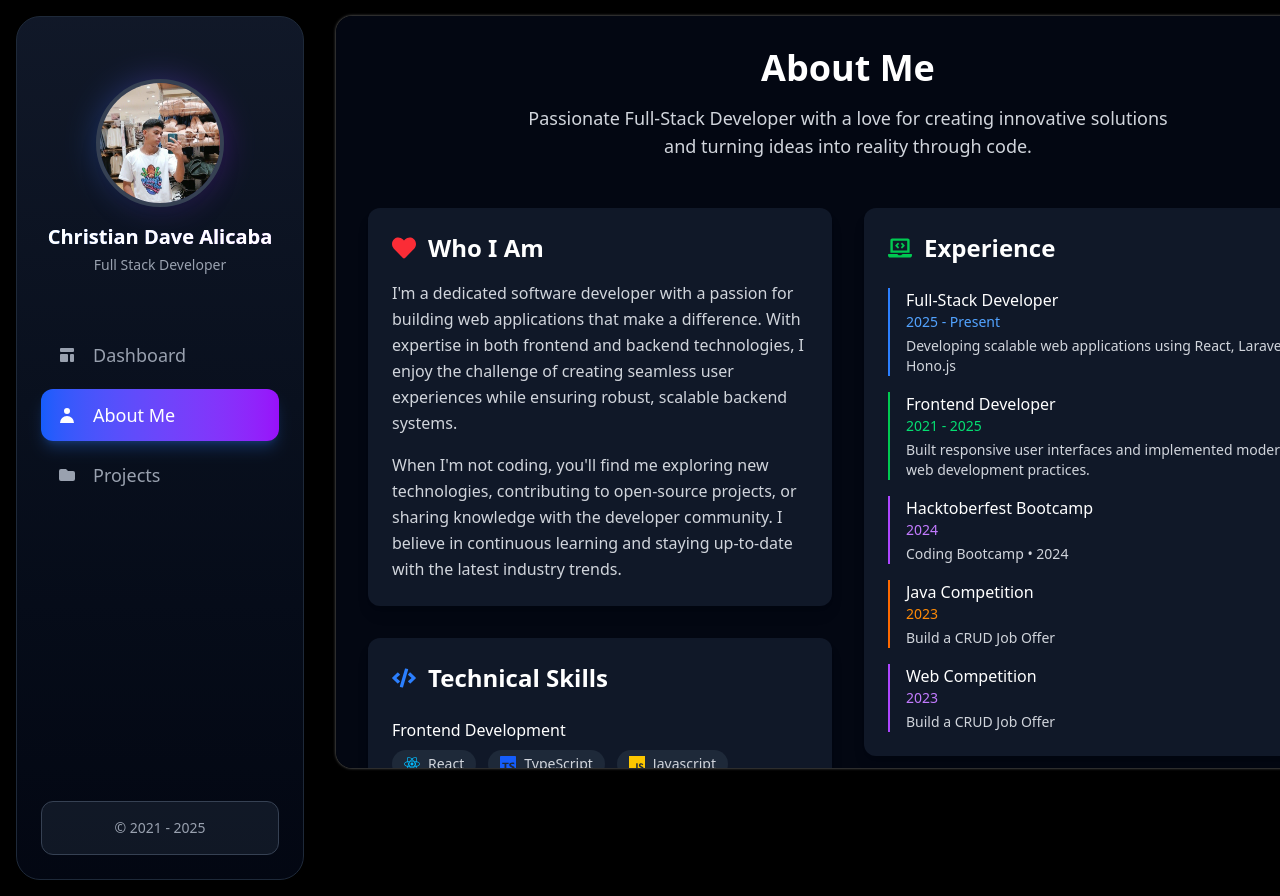
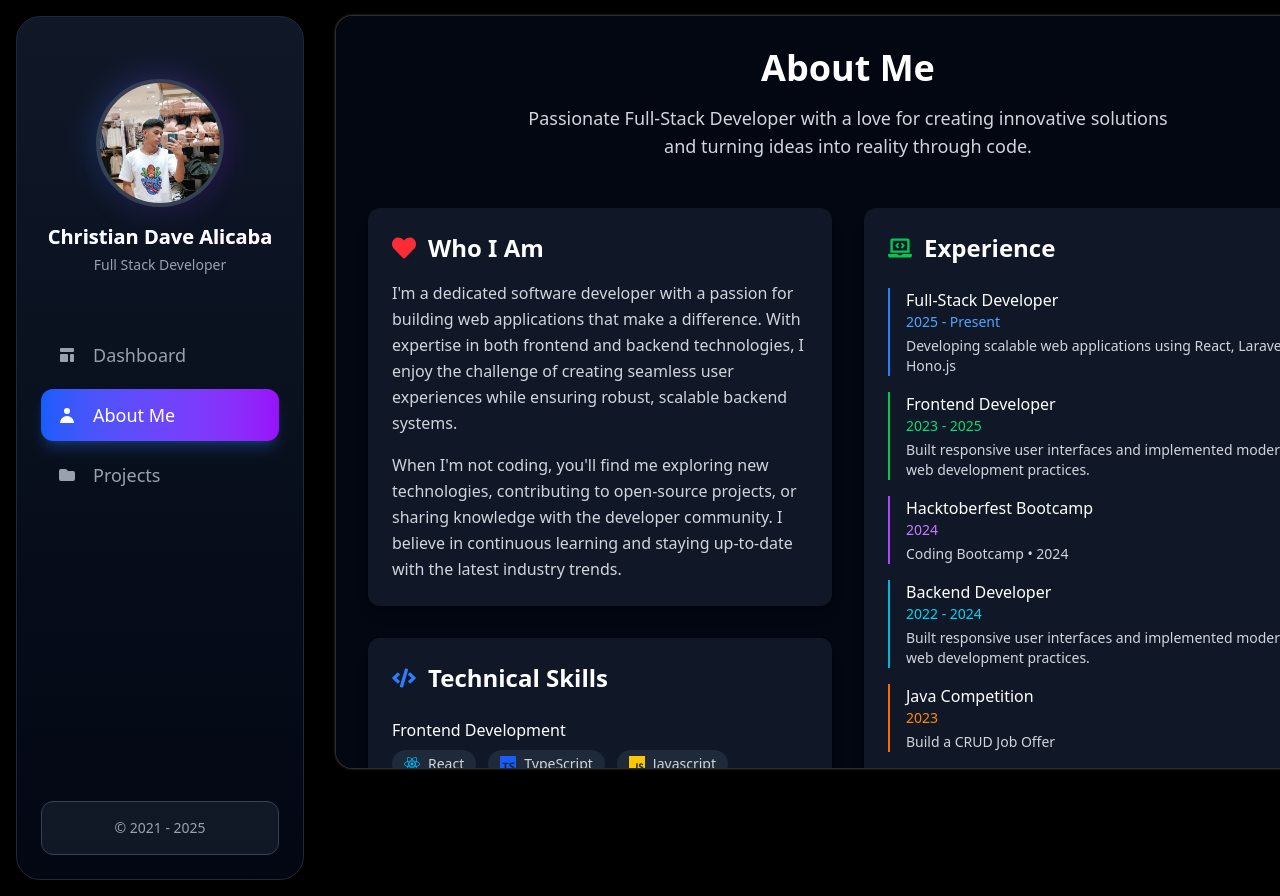
Before and after one commit to ChristianAlicaba2002/My-Portfolio, a React (Vite) app: page /layouts/aboutme in a window 1280 px wide. Built offline with nearby package versions, Linux system fonts and the light colour scheme.

Commit message:
chore: add my backend experience

```diff
--- a/src/pages/AboutMe.jsx
+++ b/src/pages/AboutMe.jsx
@@ -183,7 +183,7 @@ export default function AboutMe() {
 
                 <div className="border-l-2 border-green-500 pl-4">
                   <h3 className="text-white font-medium">Frontend Developer</h3>
-                  <p className="text-green-400 text-sm">2021 - 2025</p>
+                  <p className="text-green-400 text-sm">2023 - 2025</p>
                   <p className="text-gray-300 text-sm mt-1">
                     Built responsive user interfaces and implemented modern web
                     development practices.
@@ -200,6 +200,15 @@ export default function AboutMe() {
                   </p>
                 </div>
 
+                <div className="border-l-2 border-cyan-500 pl-4">
+                  <h3 className="text-white font-medium">Backend Developer</h3>
+                  <p className="text-cyan-400 text-sm">2022 - 2024</p>
+                  <p className="text-gray-300 text-sm mt-1">
+                    Built responsive user interfaces and implemented modern web
+                    development practices.
+                  </p>
+                </div>
+
                 <div className="border-l-2 border-orange-500 pl-4">
                   <h3 className="text-white font-medium">Java Competition</h3>
                   <p className="text-orange-400 text-sm">2023</p>
@@ -208,9 +217,9 @@ export default function AboutMe() {
                   </p>
                 </div>
 
-                <div className="border-l-2 border-purple-500 pl-4">
+                <div className="border-l-2 border-yellow-500 pl-4">
                   <h3 className="text-white font-medium">Web Competition</h3>
-                  <p className="text-purple-400 text-sm">2023</p>
+                  <p className="text-yellow-400 text-sm">2023</p>
                   <p className="text-gray-300 text-sm mt-1">
                     Build a CRUD Job Offer
                   </p>
```
